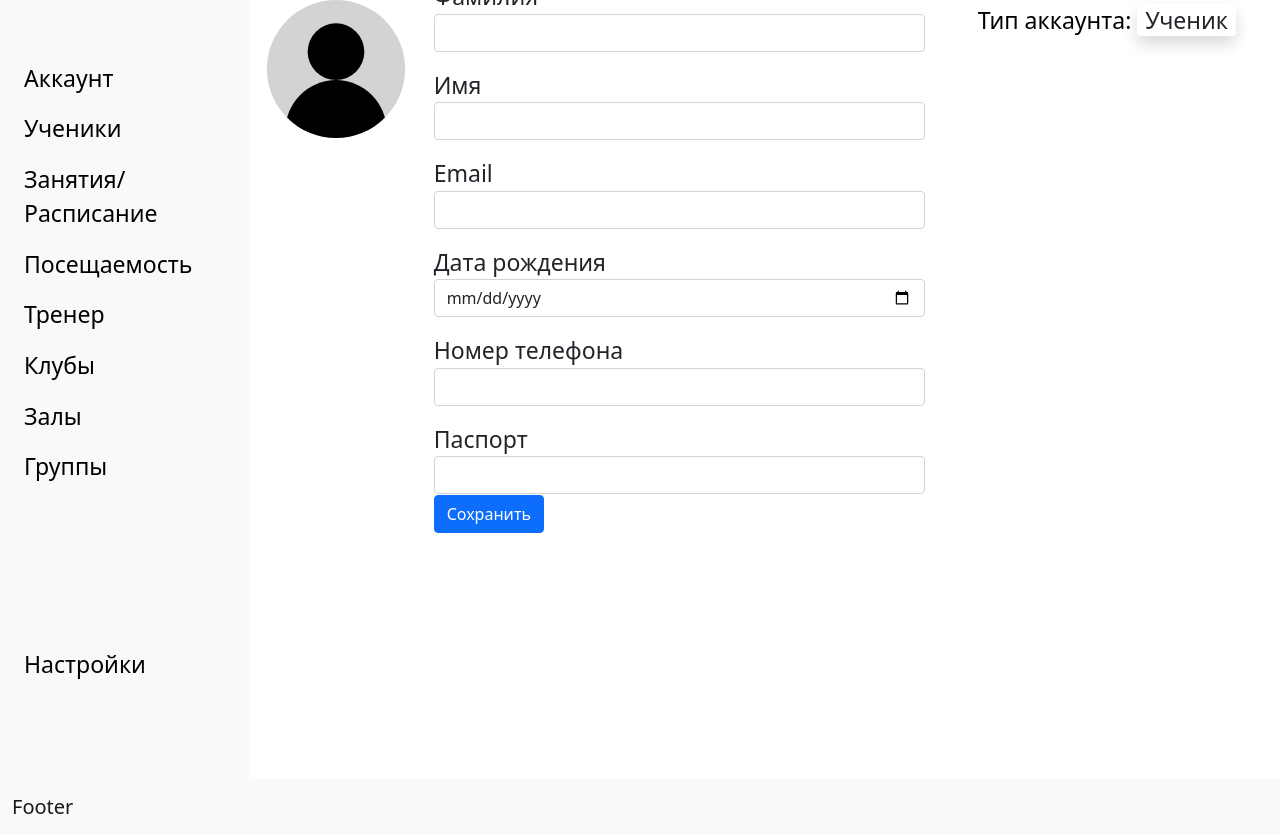
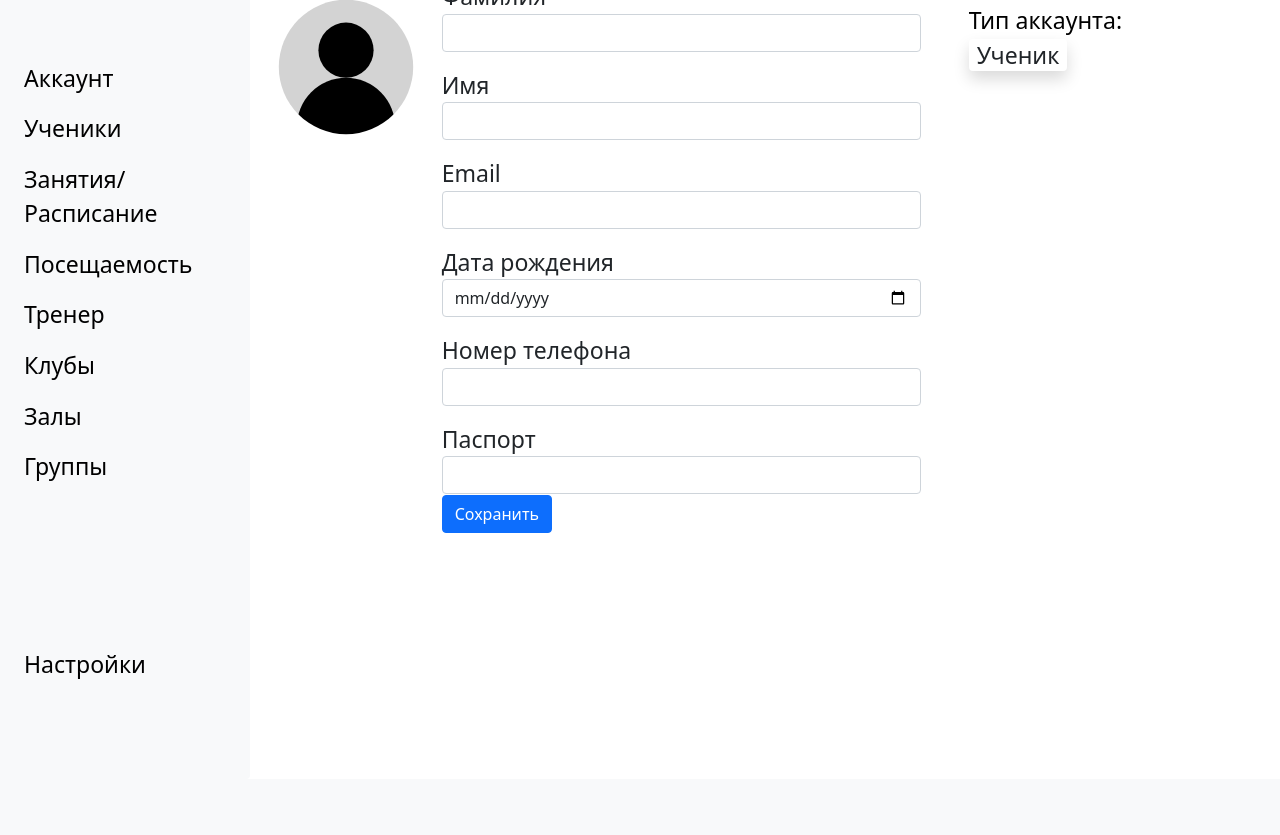
Before and after one commit to strandmoscow/Phoenix-2.0, a Flask app: page /acc_edit in a window 1280 px wide. Shown: the part 112-947 px from the top of the page. After the commit the page ends 791 px from the top, so only its background shows below. Run offline with Flask 3, Linux system fonts and the light colour scheme; a user stored in the database is signed in.

Commit message:
minor changes in base.html

```diff
--- a/phoenix/account/routes.py
+++ b/phoenix/account/routes.py
@@ -1,10 +1,10 @@
-from flask import Blueprint, redirect, render_template, session, request
-from flask_login import current_user, user_logged_in
+from flask import Blueprint, redirect, render_template, session, request, flash
+from flask_login import login_user, login_required, current_user, user_logged_in, user_unauthorized
 from werkzeug.security import generate_password_hash, check_password_hash
 from .forms import AccountForm1
 from ..registration.models import account as accountdata
 from .. import db, auth
-from flask_login import login_user, login_required, current_user, user_logged_in, user_unauthorized
+
 
 account = Blueprint('account', __name__, template_folder='templates', static_folder='static')
 
--- a/phoenix/templates/base.html
+++ b/phoenix/templates/base.html
@@ -13,6 +13,7 @@
     <title>{% block title %}{% endblock %}</title>
 </head>
 <body>
+<div class="row">
     <nav class="navbar navbar-expand-lg navbar-light bg-light">
         <div class="container-fluid">
             <a href="/">
@@ -42,13 +43,15 @@
             </div>
         </div>
     </nav>
+</div>
+<div class="row">
     {% block body %}{% endblock %}
-
-<nav class="navbar bottom navbar-light bg-light" id="footer">
-    <div class="container-fluid">
-        <a class="navbar-brand" href="#">Footer</a>
 </div>
-</nav>
+<!--<nav class="navbar bottom navbar-light bg-light" id="footer">-->
+<!--    <div class="container-fluid">-->
+<!--        <a class="navbar-brand" href="#">Footer</a>-->
+<!--    </div>-->
+<!--</nav>-->
 
 <script src="https://code.jquery.com/jquery-3.3.1.slim.min.js" integrity="sha384-q8i/X+965DzO0rT7abK41JStQIAqVgRVzpbzo5smXKp4YfRvH+8abtTE1Pi6jizo" crossorigin="anonymous"></script>
 <script src="https://cdn.jsdelivr.net/npm/popper.js@1.14.7/dist/umd/popper.min.js" integrity="sha384-UO2eT0CpHqdSJQ6hJty5KVphtPhzWj9WO1clHTMGa3JDZwrnQq4sF86dIHNDz0W1" crossorigin="anonymous"></script>
```
Lines whose indentation alone changed are shown as unchanged.
